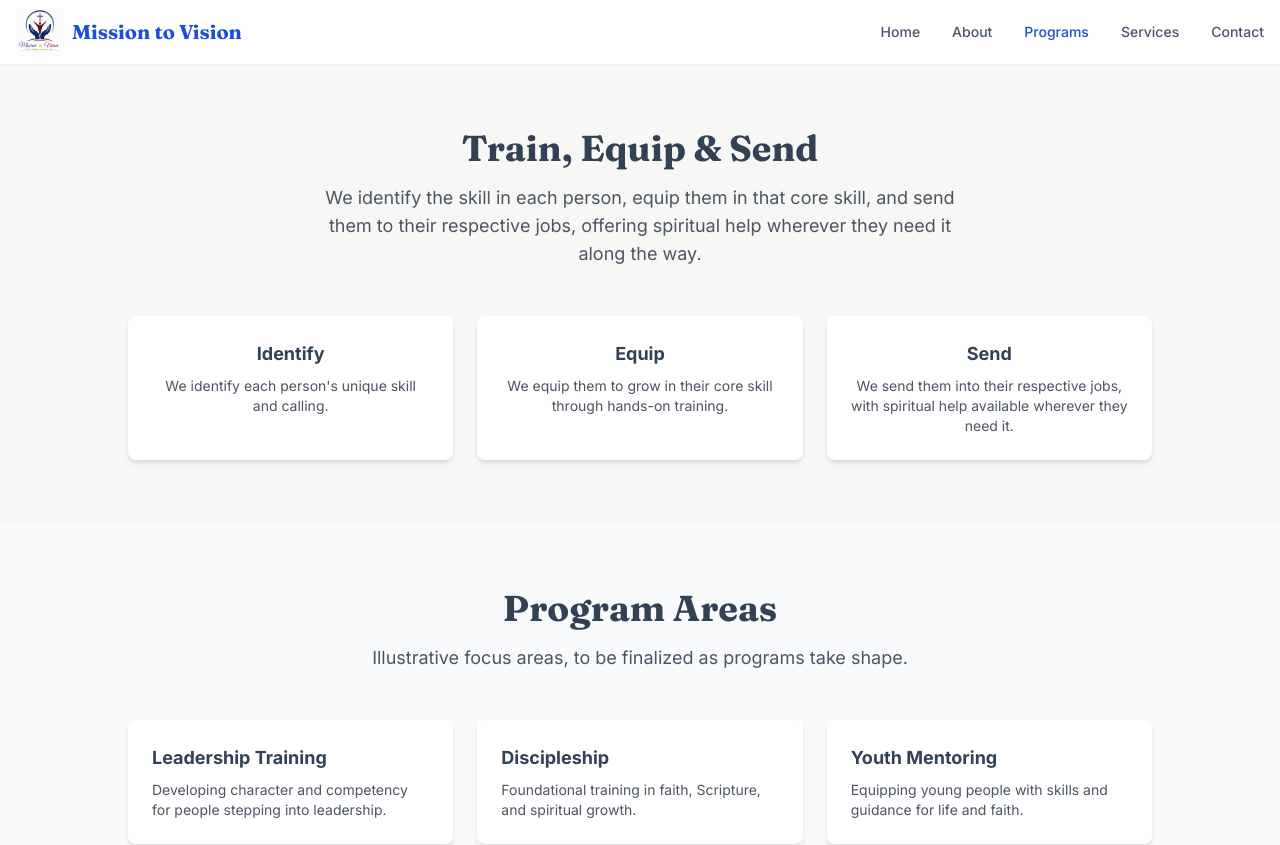
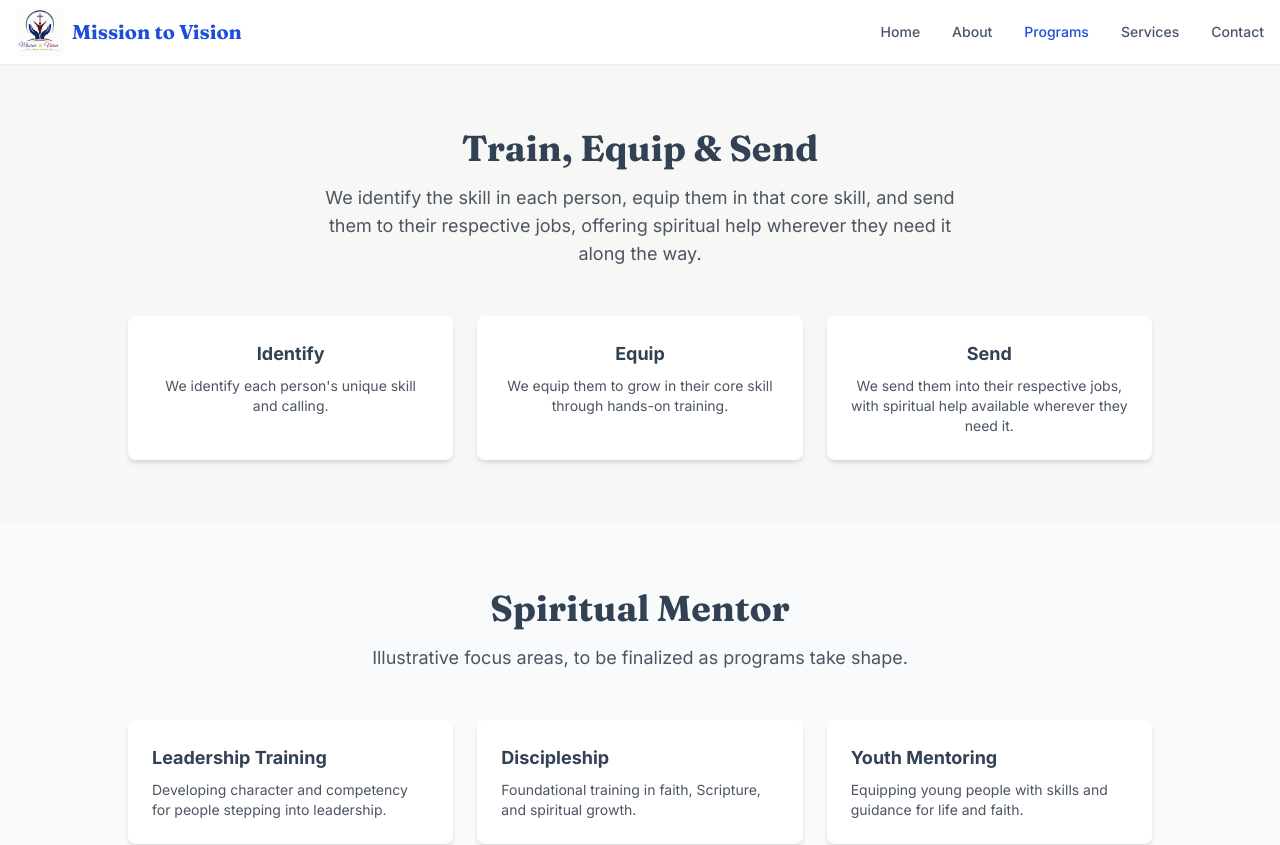
Before and after one commit to Philadelphia-Church/mission-to-vision, a React (Vite) app: page /programs in a window 1280 px wide. Shown: the top 845 px of the page. Built offline with nearby package versions, Linux system fonts and the light colour scheme.

Commit message:
Rename Program Areas section to Spiritual Mentor

```diff
--- a/src/pages/Programs.tsx
+++ b/src/pages/Programs.tsx
@@ -50,7 +50,7 @@ export default function Programs() {
 
       <section className="bg-secondary-50">
         <div className="section-container">
-          <h2 className="section-title">Program Areas</h2>
+          <h2 className="section-title">Spiritual Mentor</h2>
           <p className="section-subtitle max-w-2xl mx-auto">
             Illustrative focus areas, to be finalized as programs take shape.
           </p>
```
